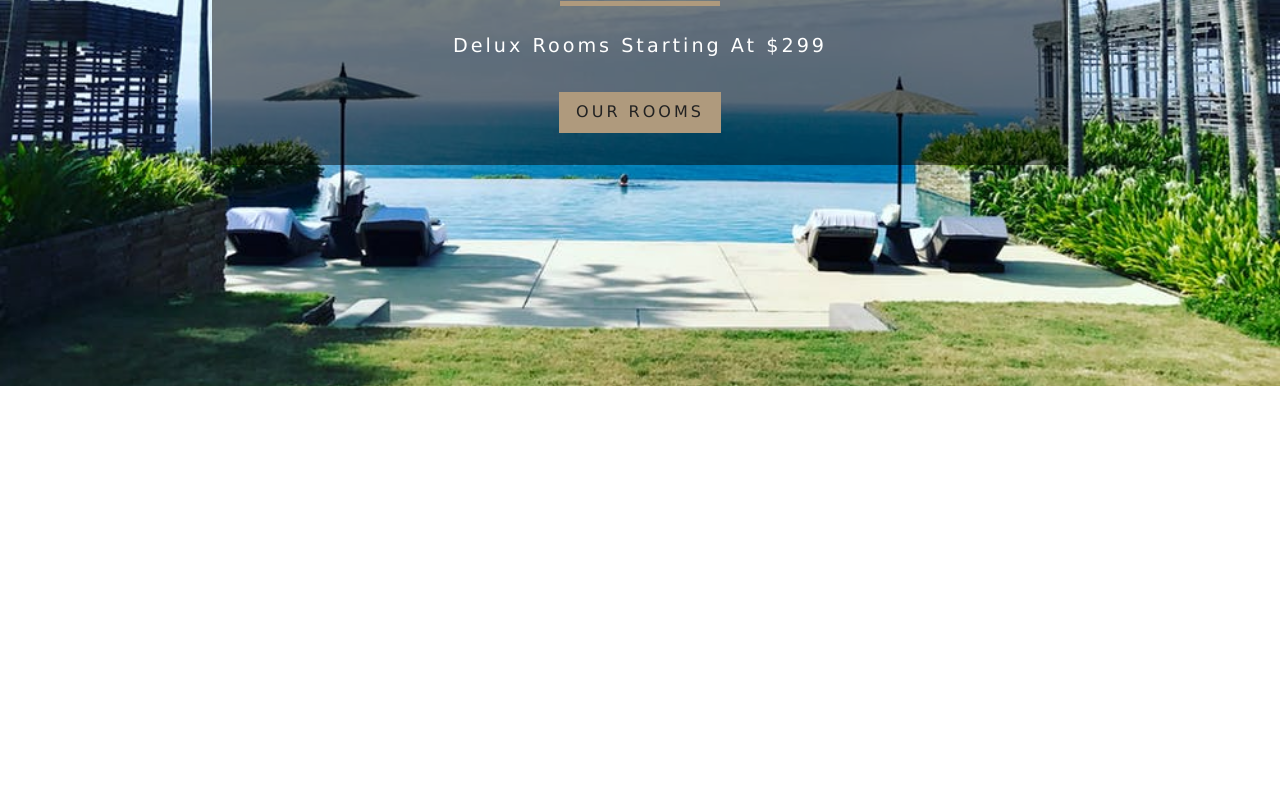
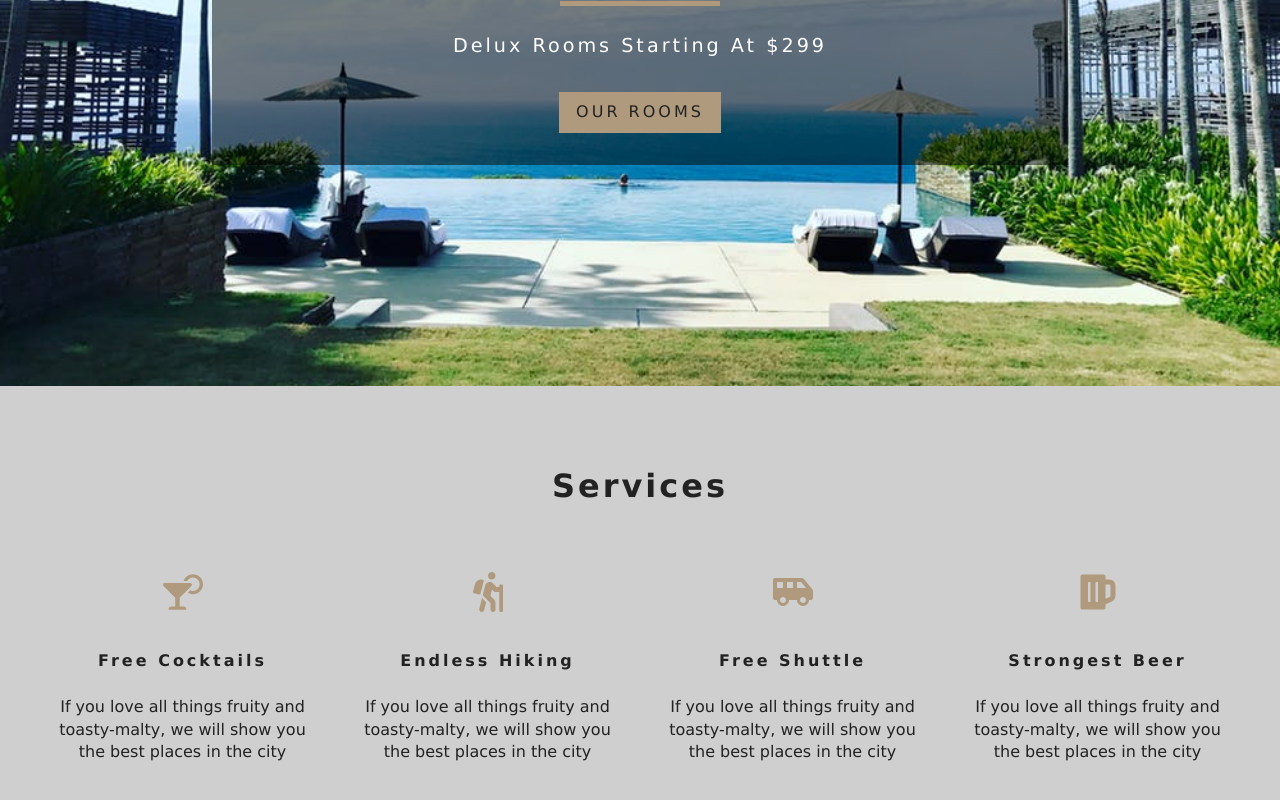
Before and after one commit to LexiosAlex/Carlson-ollege, a React (Create React App) app: page / in a window 1280 px wide. Shown: the part 414-1214 px from the top of the page. Before the commit the page ends 800 px from the top, so only its background shows below. Built offline with nearby package versions, Linux system fonts and the light colour scheme.

Commit message:
created services

```diff
--- a/src/App.css
+++ b/src/App.css
@@ -252,6 +252,7 @@
 }
 .services h6 {
   letter-spacing: var(--mainSpacing);
+  text-transform: capitalize;
 }
 .services p {
   width: 80%;
--- /dev/null
+++ b/src/components/Services.js
@@ -0,0 +1,50 @@
+import React, { Component } from "react";
+import Title from "./Title";
+import { FaCocktail, FaHiking, FaShuttleVan, FaBeer } from "react-icons/fa";
+
+export default class Services extends Component {
+  state = {
+    services: [
+      {
+        icon: <FaCocktail />,
+        title: "free cocktails",
+        info:
+          "If you love all things fruity and toasty-malty, we will show you the best places in the city"
+      },
+      {
+        icon: <FaHiking />,
+        title: "Endless Hiking",
+        info:
+          "If you love all things fruity and toasty-malty, we will show you the best places in the city"
+      },
+      {
+        icon: <FaShuttleVan />,
+        title: "Free shuttle",
+        info:
+          "If you love all things fruity and toasty-malty, we will show you the best places in the city"
+      },
+      {
+        icon: <FaBeer />,
+        title: "Strongest beer",
+        info:
+          "If you love all things fruity and toasty-malty, we will show you the best places in the city"
+      },
+    ]
+  };
+  render() {
+    return (
+      <section className="services">
+        <Title title="services" />
+        <div className="services-center">
+          {this.state.services.map((item, index) => {
+            return <article key={index} className="service">
+              <span>{item.icon}</span>
+              <h6>{item.title}</h6>
+              <p>{item.info}</p>
+            </article>
+          })}
+        </div>
+      </section>
+    );
+  }
+}
--- /dev/null
+++ b/src/components/Title.js
@@ -0,0 +1,10 @@
+import React from "react";
+const Titile = ({title}) => {
+  return (
+    <div className="section-title">
+      <h4>{title}</h4>
+    </div>
+  );
+};
+
+export default Titile;
--- a/src/pages/Home.js
+++ b/src/pages/Home.js
@@ -2,16 +2,23 @@
 import Hero from "../components/Hero";
 import Banner from "../components/Banner";
 import { Link } from "react-router-dom";
+import Services from "../components/Services";
 
 const Home = () => {
   return (
+    <>
       <Hero>
-      <Banner titile="luxurious rooms" subtitle="delux rooms starting at $299">
+        <Banner
+          titile="luxurious rooms"
+          subtitle="delux rooms starting at $299"
+        >
           <Link to="/rooms" className="btn-primary">
             Our rooms
           </Link>
         </Banner>
       </Hero>
+      <Services />
+    </>
   );
 };
 
--- a/src/pages/Rooms.js
+++ b/src/pages/Rooms.js
@@ -1,8 +1,16 @@
 import React from "react";
 import Hero from '../components/Hero'
+import {Link} from "react-router-dom";
+import Banner from "../components/Banner";
 
 const Rooms = () => {
-  return <Hero hero="roomsHero"/>;
+  return <Hero hero="roomsHero">
+    <Banner titile="404" subtitle="page not found">
+      <Link to="/" className="btn-primary">
+        return home
+      </Link>
+    </Banner>
+  </Hero>;
 };
 
 export default Rooms;
```
Also changed, not shown: src/context.js (added). Lines whose indentation alone changed are shown as unchanged.
